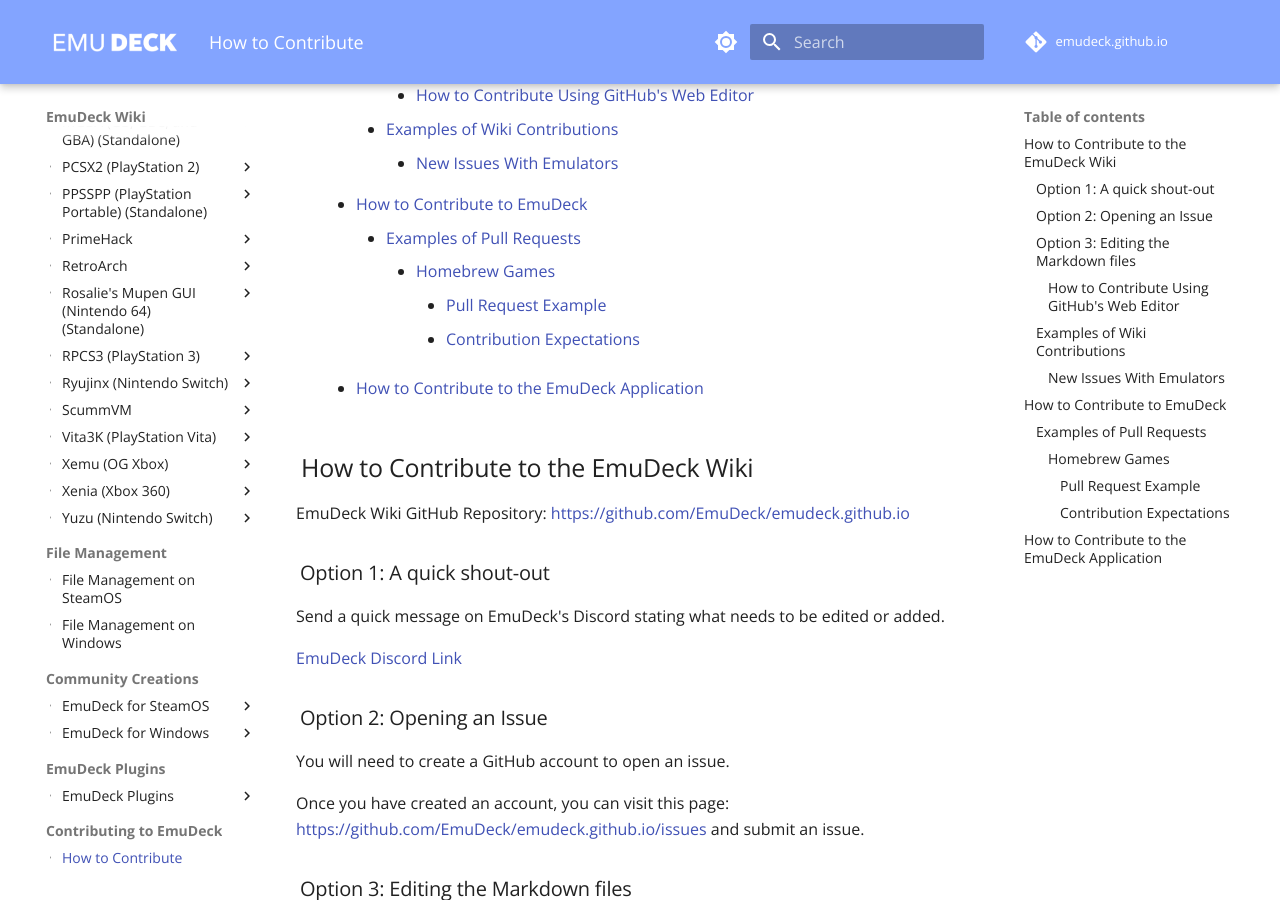
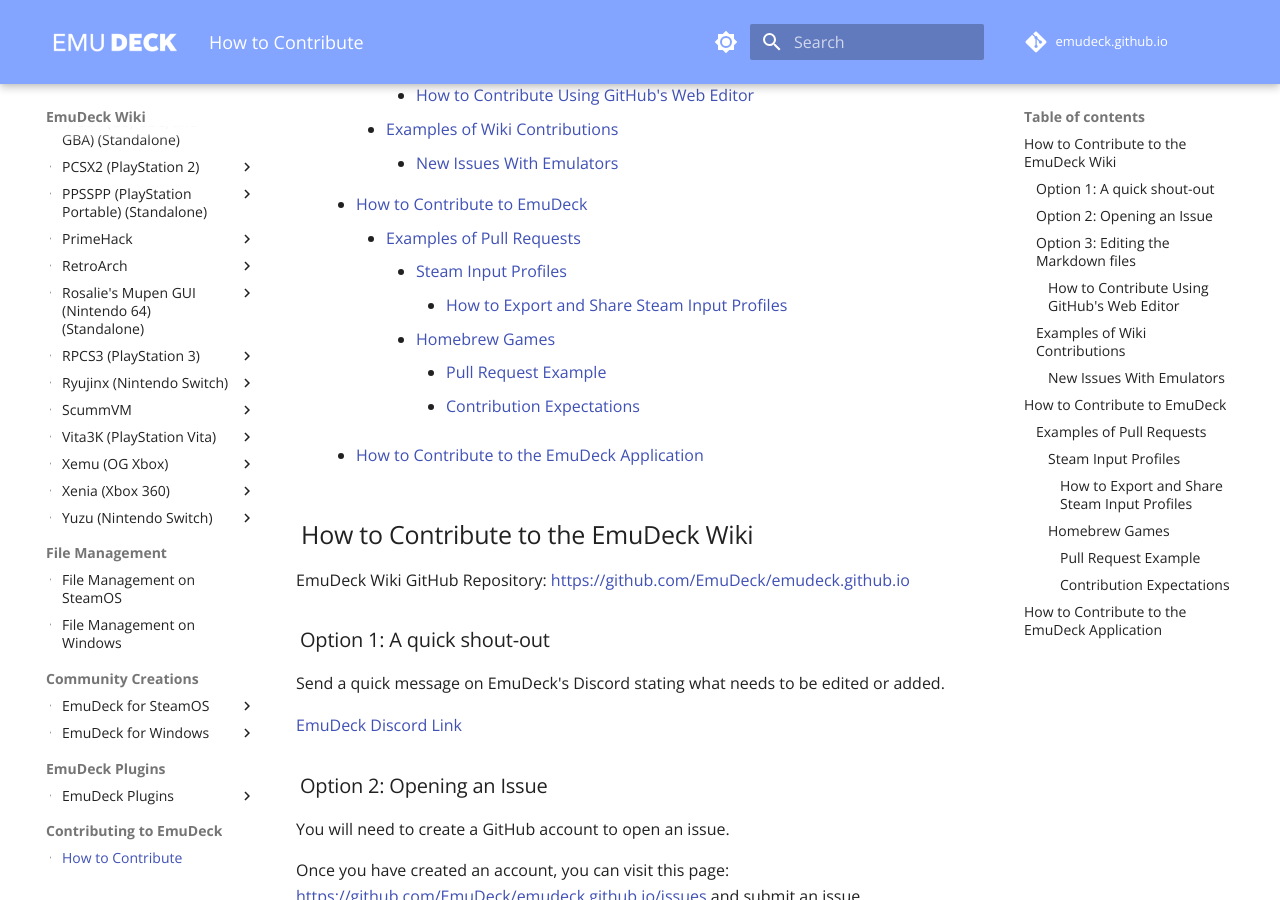
Before and after one commit to EmuDeck/emudeck.github.io, an MkDocs documentation site: the page built from docs/how-to-contribute.md, in a window 1280 px wide and 900 px high, scrolled down 412 px. Built offline with MkDocs 1.6.1 and Material for MkDocs 9.7.7, drawn with Linux system fonts in a browser that asks for light colours; comment, search, counter and statistics services are not loaded; some of the changed text lies outside the part shown.

Commit message:
[Add] Steam input profiles to how to contribute page

```diff
--- a/docs/how-to-contribute.md
+++ b/docs/how-to-contribute.md
@@ -81,6 +81,10 @@
 
 ### Examples of Pull Requests
 
+#### Steam Input Profiles
+
+##### How to Export and Share Steam Input Profiles
+
 #### Homebrew Games
 
 ##### Pull Request Example
```
